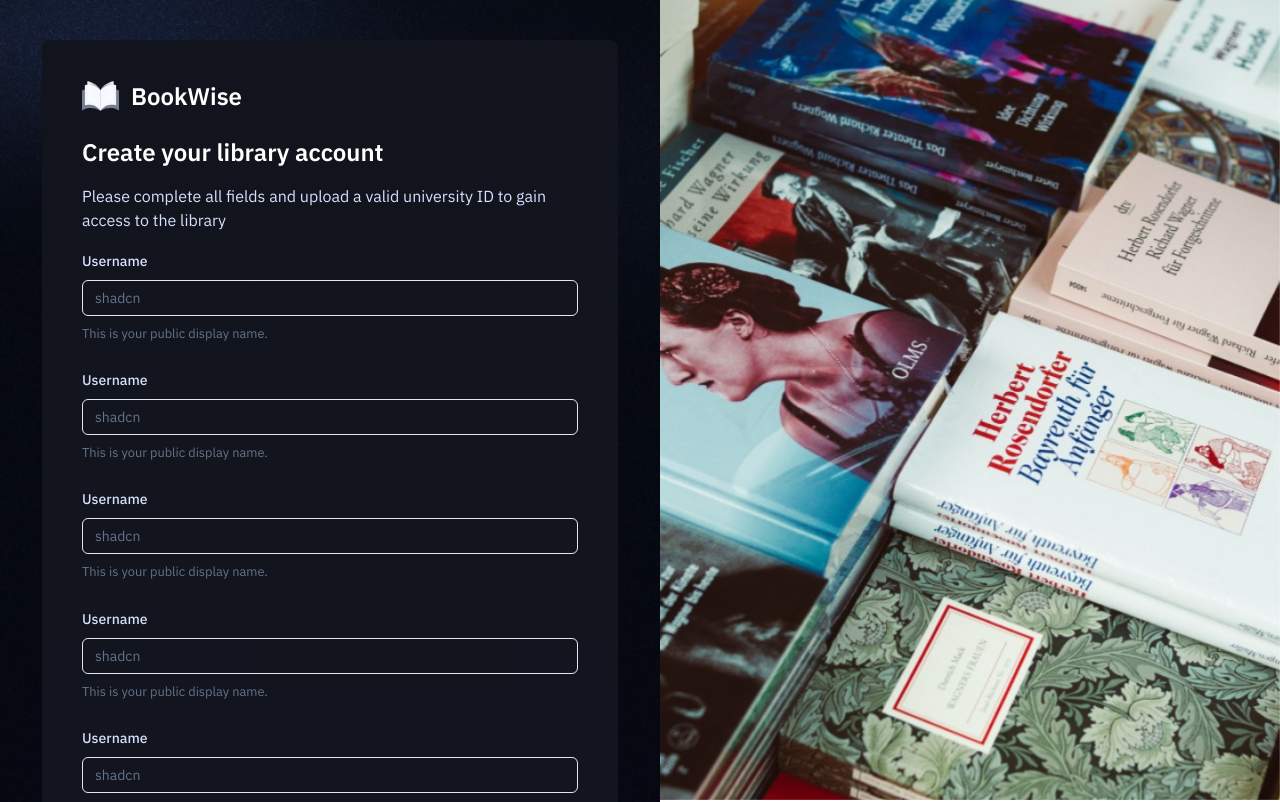
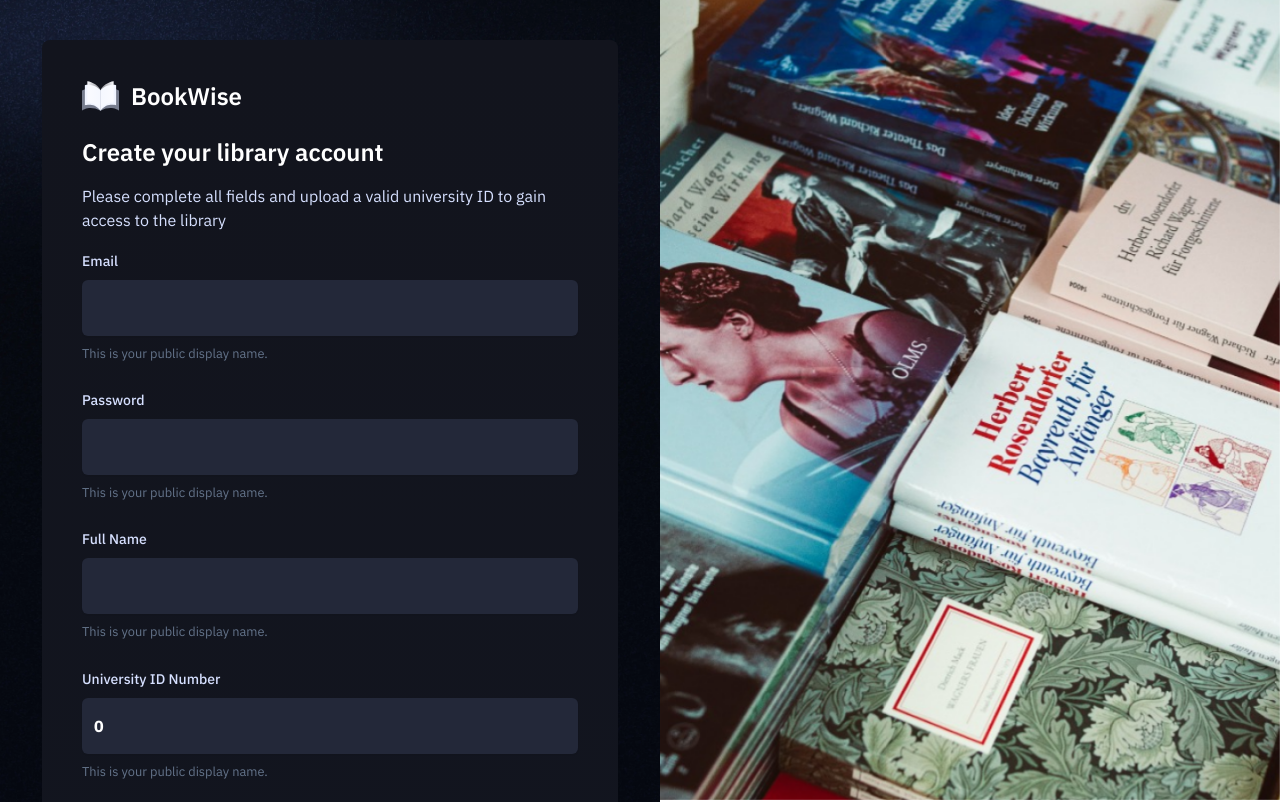
Before and after one commit to mileswildmore18/university-library-management, a Next.js app: page /sign-up in a window 1280 px wide. Shown: the top 802 px of the page. Built offline with nearby package versions, Linux system fonts and the light colour scheme.

Commit message:
Added an ImageUpload tsx file for users to upload images as well as adding the sign up information the user needs to see on the website.

```diff
--- a/components/AuthForm.tsx
+++ b/components/AuthForm.tsx
@@ -16,6 +16,8 @@ import {
 } from "@/components/ui/form"
 import {Input} from "@/components/ui/input"
 import Link from "next/link";
+import {FIELD_NAMES, FIELD_TYPES} from "@/constants";
+import ImageUpload from "@/components/ImageUpload";
 
 // Add the auth form generic type with default function of T
 interface Props<T extends FieldValues> {
@@ -60,13 +62,27 @@ const AuthForm = <T extends FieldValues>({
 
                     {Object.keys(defaultValues).map((field) => (
                         <FormField
+                            key={field}
                             control={form.control}
-                            name="username"
+                            name={field as Path<T>}
                             render={({field}) => (
                                 <FormItem>
-                                    <FormLabel>Username</FormLabel>
+                                    {/*Get information from the field names in index*/}
+                                    <FormLabel
+                                        className="capitalize">{FIELD_NAMES[field.name as keyof typeof FIELD_NAMES]}</FormLabel>
                                     <FormControl>
-                                        <Input placeholder="shadcn" {...field} />
+                                        {field.name === 'universityCard' ? (
+                                            <ImageUpload/>
+                                        ) : (
+                                            <Input
+                                                required
+                                                type={
+                                                    FIELD_TYPES[field.name as keyof typeof FIELD_TYPES]
+                                                }
+                                                {...field}
+                                            className="form-input"
+                                            />
+                                        )}
                                     </FormControl>
                                     <FormDescription>
                                         This is your public display name.
--- /dev/null
+++ b/components/ImageUpload.tsx
@@ -0,0 +1,8 @@
+import React from 'react'
+
+const ImageUpload = () => {
+    return (
+        <div>ImageUpload</div>
+    )
+}
+export default ImageUpload
--- a/constants/index.ts
+++ b/constants/index.ts
@@ -42,7 +42,7 @@ export const adminSideBarLinks = [
 ];
 
 export const FIELD_NAMES = {
-    fullname: "Full name",
+    fullName: "Full name",
     email: "Email",
     universityId: "University ID Number",
     password: "Password",
@@ -50,7 +50,7 @@ export const FIELD_NAMES = {
 };
 
 export const FIELD_TYPES = {
-    fullname: "text",
+    fullName: "text",
     email: "email",
     universityId: "number",
     password: "password",
```
